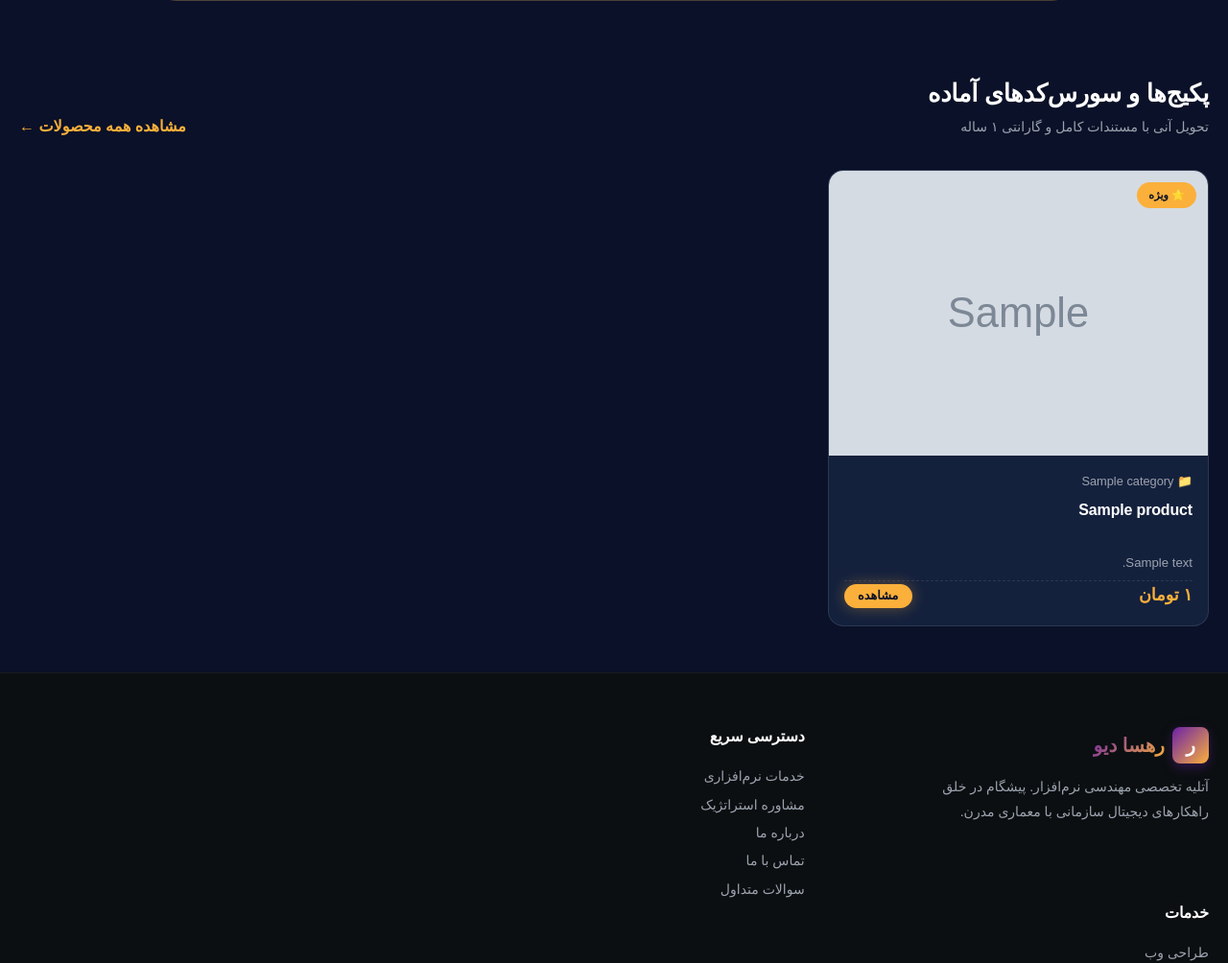
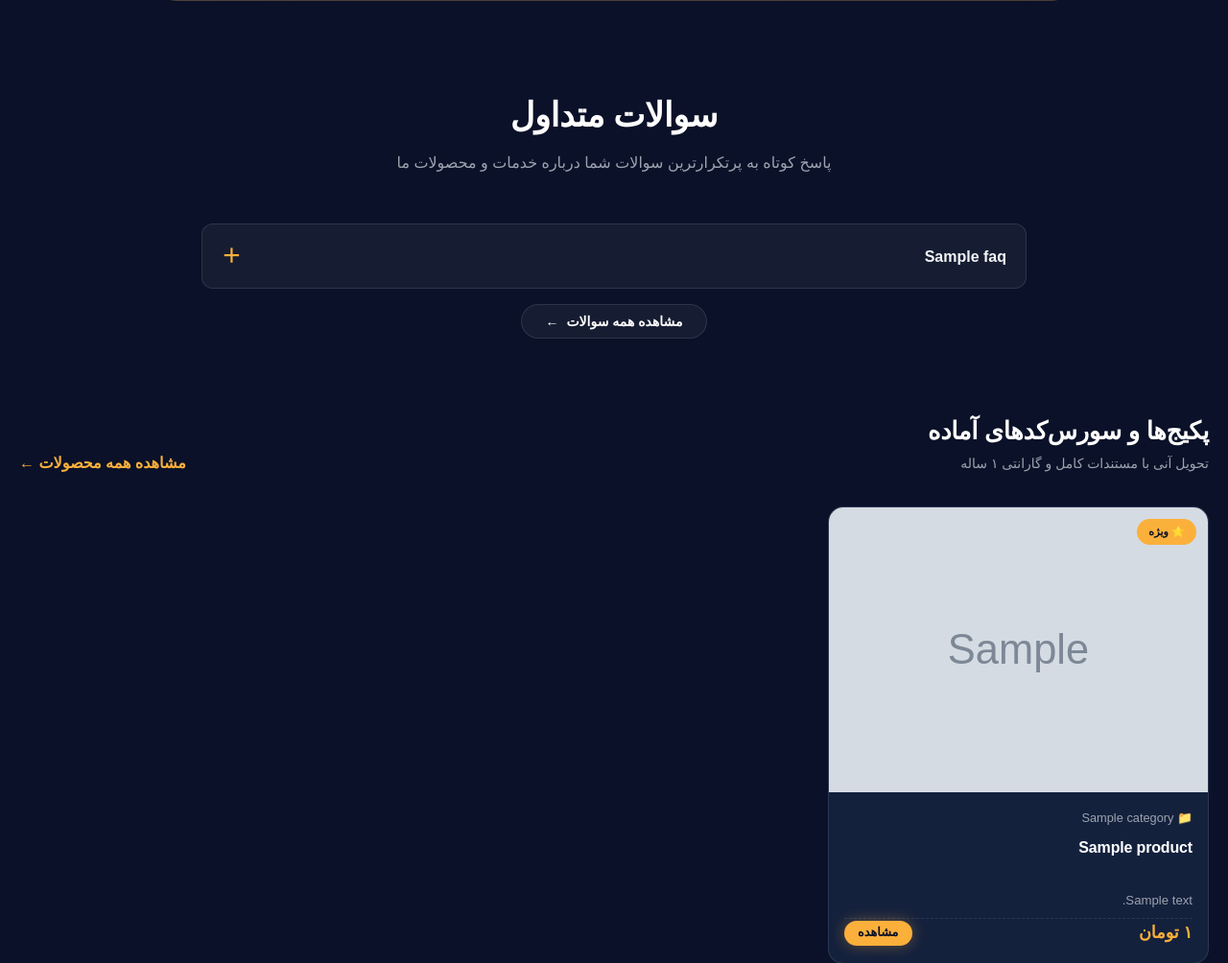
Before and after one commit to kingsmok/ariapadideh.ir, a Flask app: page / in a window 1280 px wide. Shown: the part 2356-3360 px from the top of the page at 96% size. Run offline with Flask 3, Linux system fonts and the light colour scheme; tables that the repository leaves empty hold one stand-in row (values such as "Sample post"); grey boxes marked "Sample" are stand-in pictures; some libraries are stand-ins or nearby versions.

Commit message:
feat(seo): phase 3 rich results + E-E-A-T enhancement
Person schema (E-E-A-T):
- about.html now emits a Person JSON-LD for each team member with
  worksFor → organization and jobTitle. This is the single most
  important E-E-A-T signal Google uses to assess expertise.
- /about is the canonical "about this site" URL and now contributes
  authoritative authorship markup to the rest of the site.

Open Graph expansion (social sharing + article rich previews):
- og:locale:alternate en_US (international reach signal)
- og:url from seo.og_url (instead of relying on canonical only)
- article:published_time, article:modified_time, article:author,
  article:section, article:tag (per tag) — only on post pages
- product:price:amount, product:price:currency, product:availability
  on product pages
- twitter:image (was missing — Twitter card preview was broken)

FAQPage schema on home:
- Added an FAQ accordion section to home.html pulling is_featured FAQs
  from DB. Renders FAQPage JSON-LD. FAQ rich results now eligible on
  the home page itself, not just /faq. CTR boost on branded queries.

Schema service internal cleanups:
- get_post_seo() now also returns og_tags list so article:tag meta
  tags are populated from post.tags.

Co-authored-by: arena-agent <297053741+arena-agent@users.noreply.github.com>

```diff
--- a/app/services/seo_service.py
+++ b/app/services/seo_service.py
@@ -129,6 +129,10 @@ class SEOService:
 
         if post.category:
             seo['article_section'] = post.category.title
+
+        # Tags as article:tag
+        if post.tags:
+            seo['og_tags'] = [t.name for t in post.tags]
 
         # Schema.org data
         seo['schema'] = post.get_schema_data()
--- a/app/templates/public/home.html
+++ b/app/templates/public/home.html
@@ -528,6 +528,37 @@
 </section>
 
 <!-- ==================== FEATURED PRODUCTS ==================== -->
+{% if faqs %}
+{# FAQ section with FAQPage schema for rich results in Google #}
+{% block structured_data %}{{ render_faq_schema(faqs)|safe }}{% endblock %}
+<section class="section" id="home-faq">
+    <div class="container" style="max-width:900px;">
+        <div class="section-divider">
+            <h2>سوالات متداول</h2>
+            <p>پاسخ کوتاه به پرتکرارترین سوالات شما درباره خدمات و محصولات ما</p>
+        </div>
+        <div class="faq-list">
+            {% for faq in faqs %}
+            <details class="accordion-item-rahsa">
+                <summary>
+                    <span>{{ faq.question }}</span>
+                </summary>
+                <div class="accordion-body-rahsa">
+                    {{ faq.answer|safe }}
+                </div>
+            </details>
+            {% endfor %}
+        </div>
+        <div class="text-center mt-4">
+            <a href="{{ url_for('public.faq') }}" class="btn-rahsa-outline" style="padding:0.6rem 1.5rem; font-size:0.875rem;">
+                مشاهده همه سوالات
+                <span aria-hidden="true">←</span>
+            </a>
+        </div>
+    </div>
+</section>
+{% endif %}
+
 {% if featured_products %}
 <section class="section" style="padding-top:2rem;">
     <div class="container">
```
Also changed, not shown: app/templates/base.html (+23 -2 lines), app/templates/public/about.html (+10 -0 lines).
